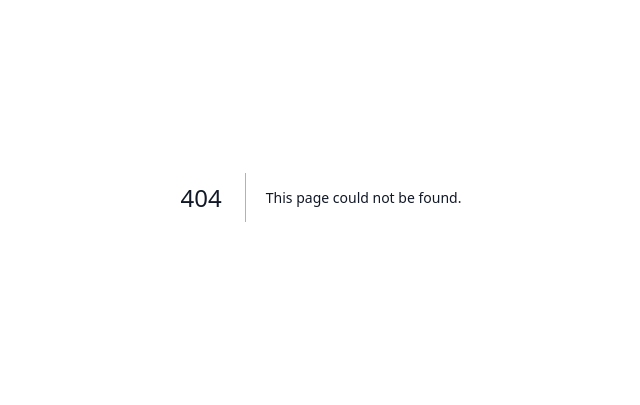
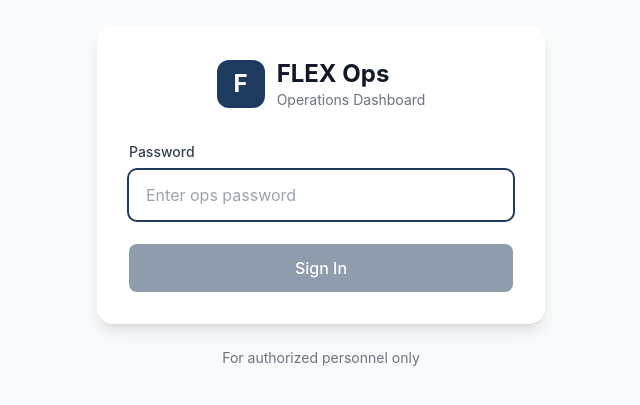
Before and after one commit to odellehogg/flex-signup, a Next.js app: page /ops-login in a window 1280 px wide. Before the commit this address had no page. Shown: the part 203-608 px from the top of the page, without its empty margins (319-959 px from the left). Built offline with nearby package versions, Linux system fonts and the light colour scheme.

Commit message:
Add files via upload

```diff
--- /dev/null
+++ b/app/ops-login/page.js
@@ -0,0 +1,92 @@
+// app/ops-login/page.js
+// Simple password login for ops dashboard
+
+'use client'
+
+import { useState } from 'react'
+import { useRouter } from 'next/navigation'
+
+export default function OpsLoginPage() {
+  const [password, setPassword] = useState('')
+  const [error, setError] = useState('')
+  const [loading, setLoading] = useState(false)
+  const router = useRouter()
+
+  const handleSubmit = async (e) => {
+    e.preventDefault()
+    setLoading(true)
+    setError('')
+
+    try {
+      const res = await fetch('/api/ops/auth', {
+        method: 'POST',
+        headers: { 'Content-Type': 'application/json' },
+        body: JSON.stringify({ password }),
+      })
+
+      if (res.ok) {
+        router.push('/ops')
+        router.refresh()
+      } else {
+        setError('Incorrect password')
+      }
+    } catch (err) {
+      setError('Something went wrong')
+    } finally {
+      setLoading(false)
+    }
+  }
+
+  return (
+    <div className="min-h-screen bg-gray-50 flex items-center justify-center p-4">
+      <div className="w-full max-w-md">
+        <div className="bg-white rounded-2xl shadow-lg p-8">
+          {/* Logo */}
+          <div className="flex items-center justify-center space-x-3 mb-8">
+            <div className="w-12 h-12 bg-[#1e3a5f] rounded-xl flex items-center justify-center">
+              <span className="text-white font-bold text-2xl">F</span>
+            </div>
+            <div>
+              <h1 className="text-2xl font-bold text-gray-900">FLEX Ops</h1>
+              <p className="text-sm text-gray-500">Operations Dashboard</p>
+            </div>
+          </div>
+
+          <form onSubmit={handleSubmit}>
+            <div className="mb-6">
+              <label className="block text-sm font-medium text-gray-700 mb-2">
+                Password
+              </label>
+              <input
+                type="password"
+                value={password}
+                onChange={(e) => setPassword(e.target.value)}
+                className="w-full px-4 py-3 border border-gray-300 rounded-lg focus:outline-none focus:ring-2 focus:ring-[#1e3a5f] focus:border-transparent"
+                placeholder="Enter ops password"
+                autoFocus
+              />
+            </div>
+
+            {error && (
+              <div className="mb-4 p-3 bg-red-50 border border-red-200 text-red-700 rounded-lg text-sm">
+                {error}
+              </div>
+            )}
+
+            <button
+              type="submit"
+              disabled={loading || !password}
+              className="w-full py-3 bg-[#1e3a5f] text-white rounded-lg font-medium hover:bg-[#2a4a6f] transition-colors disabled:opacity-50 disabled:cursor-not-allowed"
+            >
+              {loading ? 'Signing in...' : 'Sign In'}
+            </button>
+          </form>
+        </div>
+
+        <p className="text-center text-sm text-gray-500 mt-6">
+          For authorized personnel only
+        </p>
+      </div>
+    </div>
+  )
+}
```
